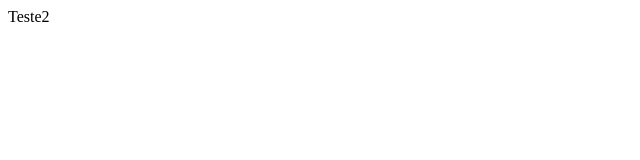
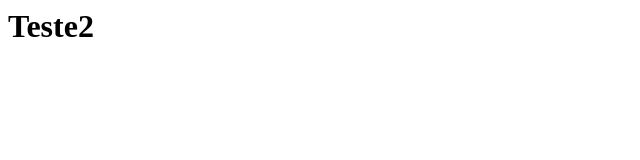
Before and after one commit to mehfius/matheusferraz, a plain HTML site: page index.html in a window 1280 px wide. Shown: the whole page, without its empty margins (0-640 px from the left). Drawn offline with Linux system fonts and the light colour scheme.

Commit message:
Update index.html

```diff
--- a/index.html
+++ b/index.html
@@ -8,4 +8,4 @@
 // Chama a função inicialmente para iniciar o ciclo de recarregamento
 reloadPage();
 </script>
-<body>Teste2</body>
+<body><h1>Teste2</h1></body>
```
